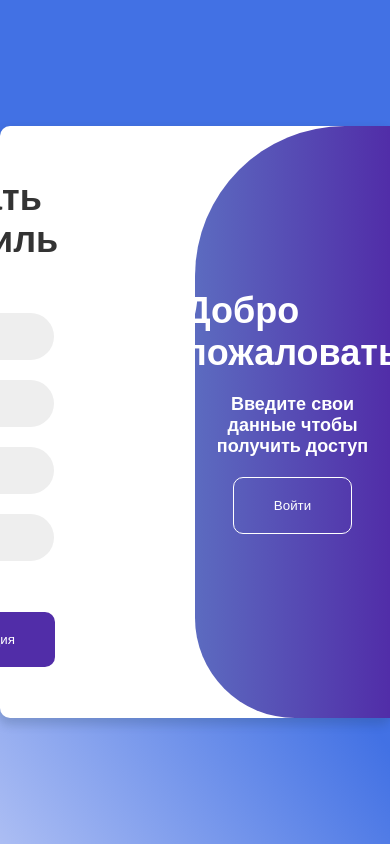
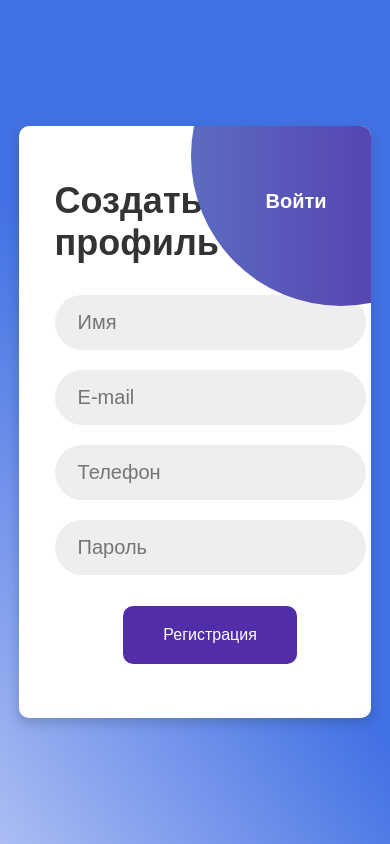
Before and after one commit to EAI7I/shop, a Next.js app in the folder client/: page /auth in a window 390 px wide. Built offline with nearby package versions, Linux system fonts and the light colour scheme; a web font is replaced by a local one.

Commit message:
add tablet and mob

```diff
--- a/client/src/pages/auth/signup.module.scss
+++ b/client/src/pages/auth/auth.module.scss
@@ -28,6 +28,7 @@
   border-radius: 10px;
   display: flex;
   justify-content: space-between;
+  overflow: hidden;
 }
 .authFormWrapper form {
   display: flex;
@@ -83,6 +84,7 @@
 .toggleContainer h2 {
   color: #fff;
   font-size: 36px;
+  text-align: center;
 }
 .toggleContainer h4 {
   color: #fff;
@@ -115,7 +117,27 @@
   transform: translateX(-100%);
   animation: move 0.6s 0.1s forwards;
 }
+.toggleContainerMob {
+  display: none;
+}
+.toggleContainerMobText {
+  position: absolute;
+  font-size: 20px;
+  color: #fff;
+  font-weight: 600;
+  width: 150px;
+  height: 150px;
+  right: 0;
+  top: 0;
+  display: flex;
+  align-items: center;
+  justify-content: center;
+  pointer-events: none;
+  z-index: 1001;
+  animation: fadeIn 1s normal 0s;
 
+  display: none;
+}
 @keyframes backgroundRotation {
   0% {
     background-position: 0% 80%;
@@ -149,3 +171,122 @@
     opacity: 0;
   }
 }
+@media (max-width: 1100px) {
+  .formWrapper {
+    padding: 0 5%;
+  }
+}
+@media (max-width: 670px) {
+  .authFormWrapper {
+    height: 55%;
+    padding: 56px 20px;
+  }
+  .formWrapper {
+    position: relative;
+    opacity: 1;
+    width: 100%;
+    justify-content: center;
+    transform: none;
+  }
+  .formWrapper *:not(:last-child) {
+    margin-bottom: 10%;
+  }
+  .signInForm.signup {
+    transform: none;
+    animation: none;
+    display: flex;
+    animation: fadeIn 1s normal 0s;
+  }
+  .signUpForm.signup {
+    animation: none;
+    display: none;
+  }
+  .signInForm.signin {
+    animation: none;
+    display: none;
+  }
+  .signUpForm.signin {
+    transform: none;
+    animation: fadeIn 1s normal 0s;
+    display: flex;
+  }
+  .toggleContainer {
+    display: none;
+  }
+  .toggleContainerMob {
+    display: block;
+    position: absolute;
+    background: linear-gradient(to right, #5c6bc0, #512da8);
+    height: 300px;
+    width: 300px;
+    right: -120px;
+    top: -120px;
+    border-radius: 50%;
+    color: #fff;
+    display: flex;
+    flex-direction: column;
+    align-items: center;
+    justify-content: center;
+    transition: all 1s;
+    // z-index: 1000;
+  }
+
+  .animated_signup {
+    animation: scaleToogleWrapperMob 2s linear 0s 1 normal;
+    z-index: 1000;
+  }
+  .animated_signin {
+    animation: scaleToogleWrapperMob2 2s linear 0s 1 normal;
+    z-index: 1000;
+  }
+  .toggleContainerMobText {
+    display: flex;
+  }
+}
+@keyframes scaleToogleWrapperMob {
+  0% {
+    transform: scale(1);
+    z-index: 1002;
+  }
+  45% {
+    transform: scale(9);
+    z-index: 1002;
+  }
+  55% {
+    transform: scale(9);
+    z-index: 1002;
+  }
+  100% {
+    transform: scale(1);
+    z-index: 1002;
+  }
+}
+@keyframes scaleToogleWrapperMob2 {
+  0% {
+    transform: scale(1);
+    z-index: 1002;
+  }
+  45% {
+    transform: scale(9);
+    z-index: 1002;
+  }
+  55% {
+    transform: scale(9);
+    z-index: 1002;
+  }
+  100% {
+    transform: scale(1);
+    z-index: 1002;
+  }
+}
+@keyframes fadeIn {
+  0% {
+    opacity: 0;
+  }
+  50% {
+    opacity: 0;
+  }
+  100% {
+    opacity: 1;
+  }
+}
--- a/client/src/pages/auth/index.tsx
+++ b/client/src/pages/auth/index.tsx
@@ -1,6 +1,6 @@
 import Input from "@/ui/Input/Input";
 import Button from "@/ui/Button/Button";
-import styles from "./signup.module.scss";
+import styles from "./auth.module.scss";
 import { useEffect, useState } from "react";
 import classNames from "classnames";
 const toogleText = {
@@ -12,7 +12,7 @@ const toogleText = {
   signin: {
     title: "Привет, друг!",
     subtitle: "Зарегистрируйся, чтобы получить доступ",
-    btnText: "Зарегистрироваться",
+    btnText: "Регистрация",
   },
 };
 export default function Signup() {
@@ -67,6 +67,20 @@ export default function Signup() {
           </div>
           <div
             className={classNames(
+              styles.toggleContainerMob,
+              styles[`animated_${actionState}`]
+            )}
+            onClick={() => {
+              actionState == "signin"
+                ? setActionState("signup")
+                : setActionState("signin");
+            }}
+          ></div>
+          <div className={styles.toggleContainerMobText}>
+            {toogleBlockText.btnText}
+          </div>
+          <div
+            className={classNames(
               styles.formWrapper,
               styles.signUpForm,
               styles[actionState]
--- a/client/src/ui/Button/Button.module.scss
+++ b/client/src/ui/Button/Button.module.scss
@@ -5,6 +5,7 @@
   padding: 20px 40px;
   width: fit-content;
   cursor: pointer;
+  font-size: 16px;
 }
 .primaryPurpleBtn {
   background-color: #512da8;
--- a/client/src/ui/Input/Input.module.scss
+++ b/client/src/ui/Input/Input.module.scss
@@ -4,4 +4,5 @@
   background-color: #eee;
   padding: 16px 23px;
   border-radius: 30px;
+  font-size: 20px;
 }
```
